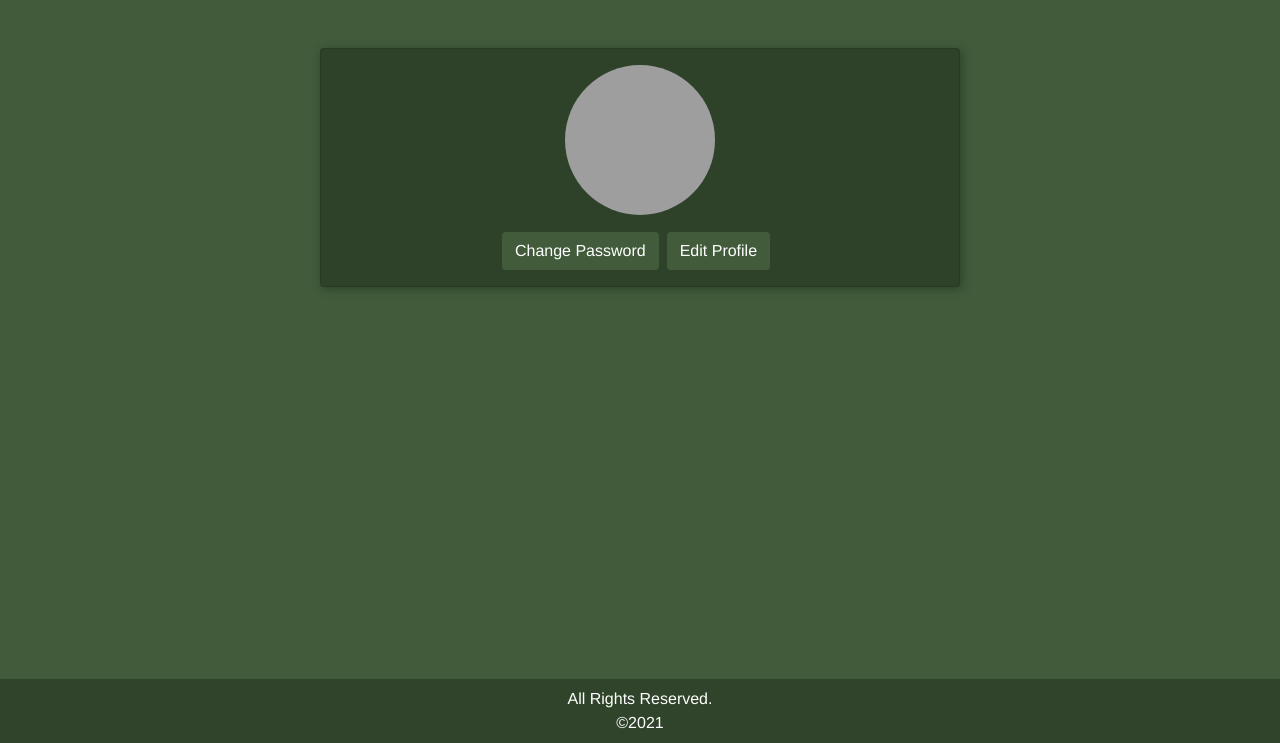
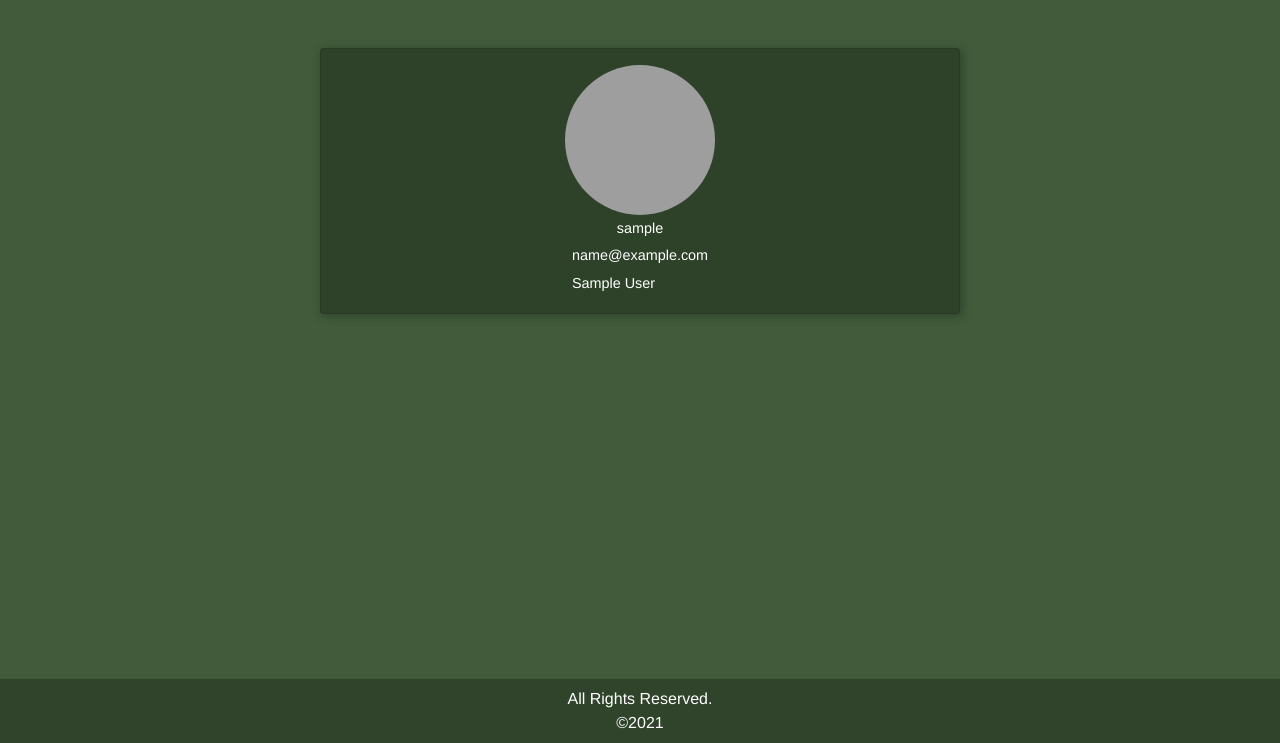
Before and after one commit to davincikab/teadss, a Django app: a page that uses decisionsupport/templates/account/user_profile.html in a window 1280 px wide. Shown: the part 57-800 px from the top of the page. Run offline with Django 3.2, Linux system fonts and the light colour scheme; tables that the repository leaves empty hold one stand-in row (values such as "Sample post"); some libraries are stand-ins or nearby versions; grey boxes are pictures that could not be loaded.

Commit message:
updated user profile update section:

```diff
--- a/account/forms.py
+++ b/account/forms.py
@@ -28,3 +28,9 @@
         if commit:
             user.save()
         return user
+
+# create a useredit form
+class ProfileForm(forms.ModelForm):
+    class Meta:
+        model = User
+        fields = ("first_name", "last_name", "phone_number",)
--- a/account/urls.py
+++ b/account/urls.py
@@ -1,5 +1,6 @@
 from django.urls import path
-from .views import FarmerSignUpView, signup, DecisonMakerSignUpView, profile, farmers_view, decisionmarkers_view
+from .views import FarmerSignUpView, signup, DecisonMakerSignUpView, profile, farmers_view, \
+    decisionmarkers_view, update_user_profile
 from django.contrib.auth import views as auth_views
 
 urlpatterns = [
@@ -7,6 +8,7 @@
     path("farmers/", farmers_view, name="farmers"),
     path("decision_makers/", decisionmarkers_view, name="decisionmakers"),
     path("profile/", profile, name="profile"),
+    path("update-profile/", update_user_profile, name="update-profile"),
     path("signup/", signup, name="signup"),
     path("signup/decisionmaker", DecisonMakerSignUpView.as_view(), name="decisionmaker-signup"),
     path("signup/farmer", FarmerSignUpView.as_view(), name="farmer-signup"),
--- a/account/views.py
+++ b/account/views.py
@@ -1,5 +1,5 @@
 from django.shortcuts import render, redirect
-from .forms import FarmerSignUpForm, DecisonMakerSignUpForm
+from django.http import HttpResponseNotFound
 from django.views.generic import CreateView
 from django.contrib.auth import login
 from django.core.paginator import Paginator, EmptyPage, PageNotAnInteger
@@ -7,6 +7,7 @@
 
 
 from .models import User
+from .forms import FarmerSignUpForm, DecisonMakerSignUpForm, ProfileForm
 
 # Create your views here.
 def signup(request):
@@ -56,7 +57,20 @@
 
 # profile view
 def profile(request):
-    return render(request, "account/user_profile.html")
+    # determine if the username
+    profile = request.user
+    if request.GET.get('user', None):
+        username = request.GET.get('user')
+        try:
+            profile = User.objects.get(username=username)
+        except User.DoesNotExist:
+            return HttpResponseNotFound("<p>Page not found</p>")
+
+    context = {
+        'profile':profile
+    }
+
+    return render(request, "account/user_profile.html", context)
 
 def farmers_view(request):
     if request.GET.get('query'):
@@ -98,3 +112,25 @@
     }
 
     return render(request, 'account/decision_makers.html', context)
+
+# update user profile
+def update_user_profile(request):
+    if request.method == 'POST':
+        form = ProfileForm(request.POST, request.FILES)
+        if form.is_valid():
+            user = request.user
+
+            # update the details manually
+            user.first_name = request.POST.get('first_name')
+            user.last_name = request.POST.get('last_name')
+            user.phone_number = request.POST.get('phone_number')
+            user.save()
+
+            return redirect("/account/profile/")
+    else:
+        form = ProfileForm(instance=request.user)
+    context = {
+        'user_profile_form':form
+    }
+
+    return render(request, 'account/user_edit_form.html', context)
--- a/decisionsupport/templates/account/farmers.html
+++ b/decisionsupport/templates/account/farmers.html
@@ -5,6 +5,7 @@
     body {
         background-color: var(--light);
     }
+
     .container {
         height: 73.5vh;
 
@@ -75,7 +76,7 @@
                         <div class="info">
                             <p>
                                 <span>Name</span>
-                                {{ farmer.username}}
+                                <a href="/account/profile/?user={{ farmer.username}}">{{ farmer.username}}</a>
                             </p>
                             <p>
                                 <span>Email</span>
--- a/decisionsupport/templates/account/register.html
+++ b/decisionsupport/templates/account/register.html
@@ -24,6 +24,7 @@
         <h5>{{ title }}</h5>
         {% csrf_token %}
         <div class="form-row">
+            {{ form.errors }}
             <div class="col">
                 {{ form.username.label_tag }}
                 {{ form.username }}
--- a/decisionsupport/templates/account/user_profile.html
+++ b/decisionsupport/templates/account/user_profile.html
@@ -52,15 +52,17 @@
             <img src="https://picsum.photos/150/150" alt="" class="card-img-top">
 
             <div class="info">
-                <p class="text-center">{{ user.username}}</p>
-                <p>{{ user.email }}</p>
-                <p>{{ user.last_name }} {{ user.first_name }}</p>
+                <p class="text-center">{{ profile.username}}</p>
+                <p>{{ profile.email }}</p>
+                <p>{{ profile.get_full_name }}</p>
             </div>
 
-            <div class="d-flex">
-                <a href="{% url 'password_change' %}" class="btn bg-brand">Change Password</a>
-                <a href="#" class="btn bg-brand mx-2">Edit Profile</a>
-            </div>
+            {% if user.username == profile.username %}
+                <div class="d-flex">
+                    <a href="{% url 'password_change' %}" class="btn bg-brand">Change Password</a>
+                    <a href="{% url 'update-profile' %}" class="btn bg-brand mx-2">Edit Profile</a>
+                </div>
+            {% endif %}
 
             <div class="interest">
                 <!-- <h6>SKILLS</h6> -->
--- a/decisionsupport/templates/index.html
+++ b/decisionsupport/templates/index.html
@@ -10,6 +10,7 @@
     .navbar-brand {
         color:white !important;
     }
+
     .nav-link {
         color: white !important;
     }
```
Also changed, not shown: decisionsupport/static/js/main.js (+5 -2 lines), decisionsupport/templates/account/decision_makers.html (+4 -6 lines), decisionsupport/templates/account/user_edit_form.html (+12 -1 lines).
